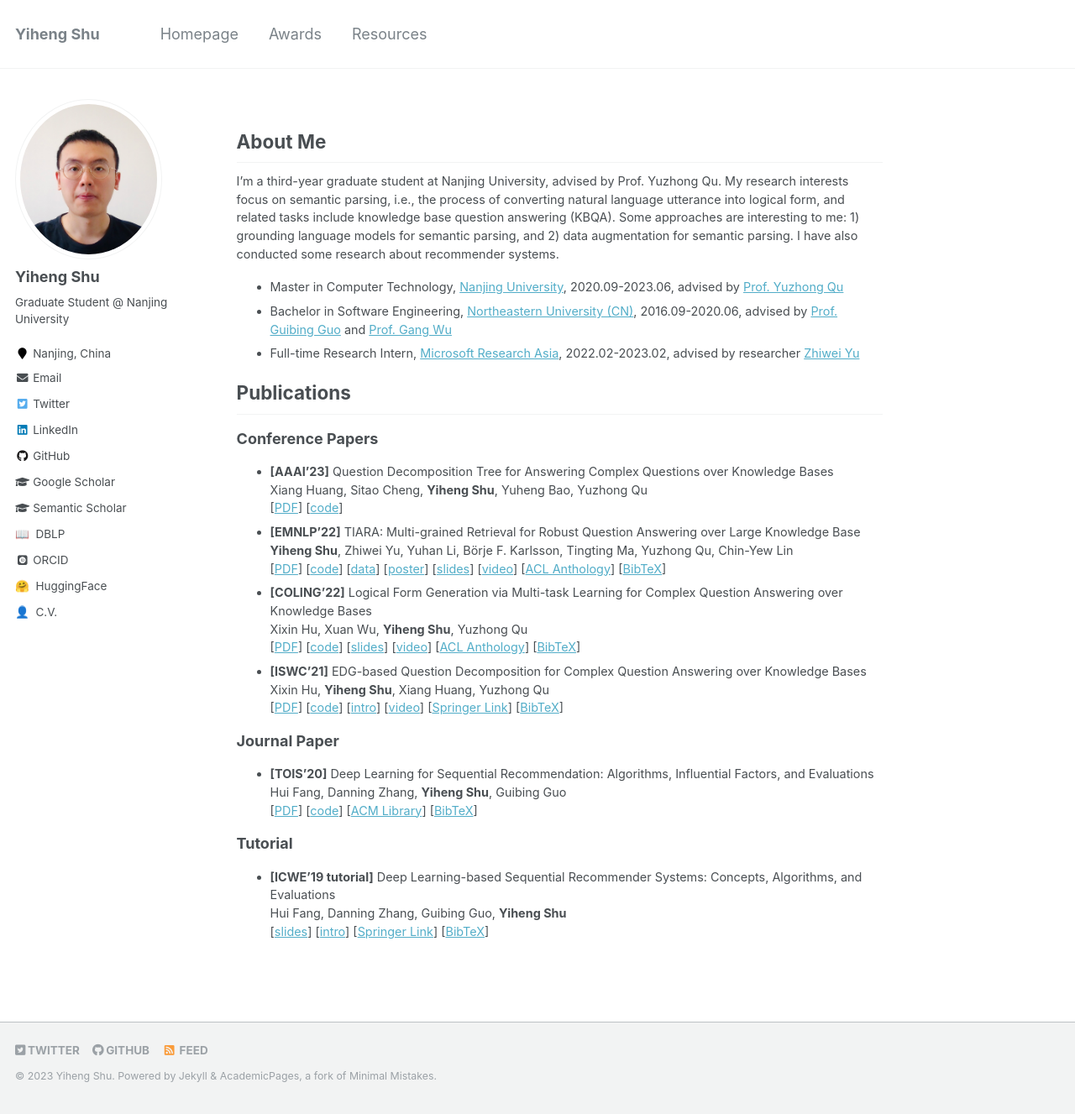
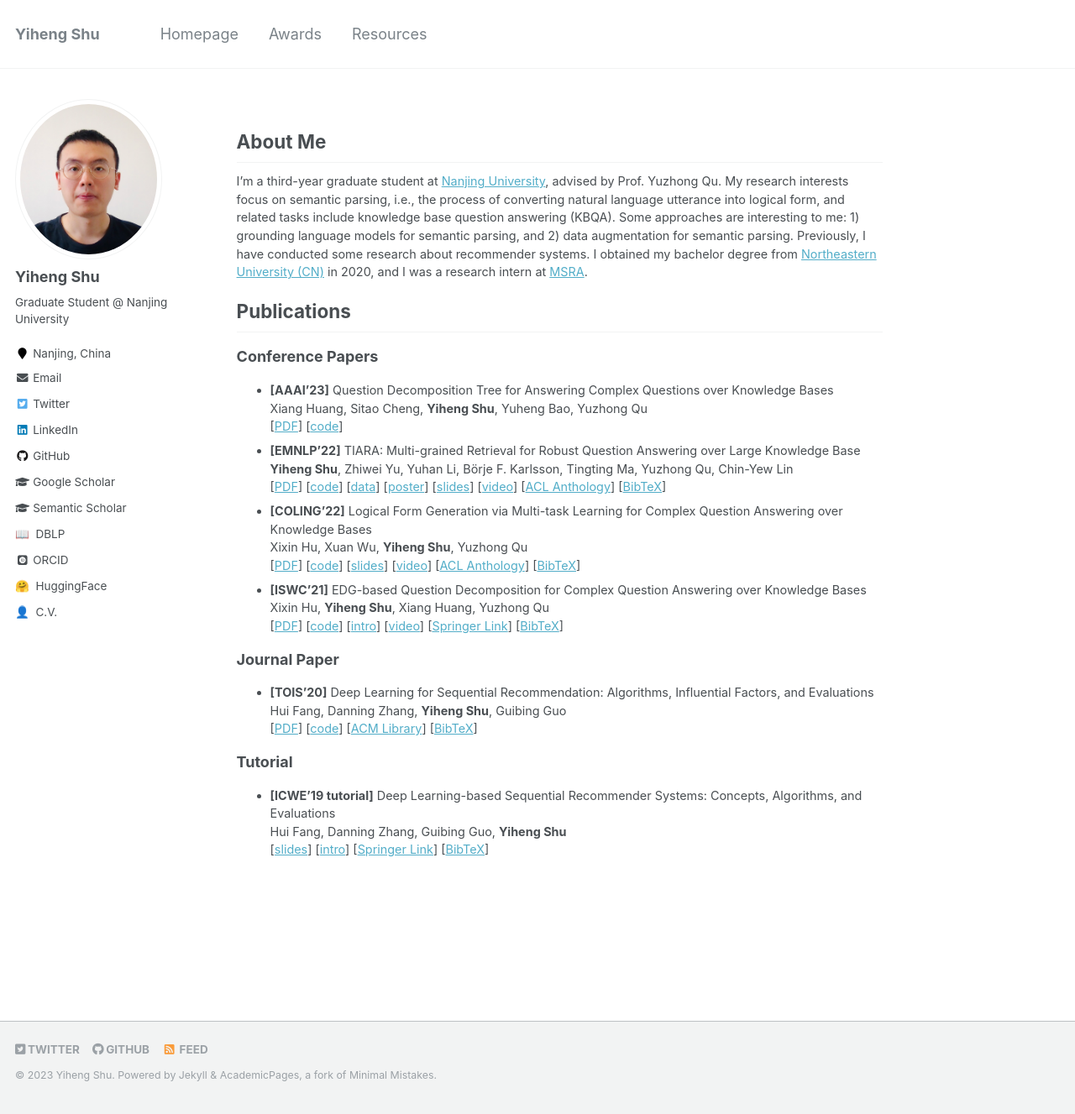
Before and after one commit to yihengshu/yihengshu.github.io, a Jekyll site: the page built from _pages/about.md, in a window 1280 px wide and 1327 px high. Shown: the whole window at 84% size. Built offline with Jekyll 4.4.1, drawn with Linux system fonts in a browser that asks for light colours; some web fonts are replaced.

Commit message:
Update about.md

```diff
--- a/_pages/about.md
+++ b/_pages/about.md
@@ -10,12 +10,12 @@ redirect_from:
 
 ## About Me
 
-I'm a third-year graduate student at Nanjing University, advised by Prof. Yuzhong Qu.
-My research interests focus on semantic parsing, i.e., the process of converting natural language utterance into logical form, and related tasks include knowledge base question answering (KBQA). Some approaches are interesting to me: 1) grounding language models for semantic parsing, and 2) data augmentation for semantic parsing. I have also conducted some research about recommender systems.
+I'm a third-year graduate student at [Nanjing University](https://www.nju.edu.cn/en/), advised by Prof. Yuzhong Qu.
+My research interests focus on semantic parsing, i.e., the process of converting natural language utterance into logical form, and related tasks include knowledge base question answering (KBQA). Some approaches are interesting to me: 1) grounding language models for semantic parsing, and 2) data augmentation for semantic parsing. Previously, I have conducted some research about recommender systems. I obtained my bachelor degree from [Northeastern University (CN)](http://english.neu.edu.cn/) in 2020, and I was a research intern at [MSRA](https://www.msra.cn/).
 
-- Master in Computer Technology, [Nanjing University](https://www.nju.edu.cn/en/), 2020.09-2023.06, advised by [Prof. Yuzhong Qu](http://ws.nju.edu.cn/~yzqu)
+<!-- - Master in Computer Technology, [Nanjing University](https://www.nju.edu.cn/en/), 2020.09-2023.06, advised by [Prof. Yuzhong Qu](http://ws.nju.edu.cn/~yzqu)
 - Bachelor in Software Engineering, [Northeastern University (CN)](http://english.neu.edu.cn/), 2016.09-2020.06, advised by [Prof. Guibing Guo](https://guoguibing.github.io/) and [Prof. Gang Wu](http://faculty.neu.edu.cn/wugang/)
-- Full-time Research Intern, [Microsoft Research Asia](https://www.msra.cn/), 2022.02-2023.02, advised by researcher [Zhiwei Yu](https://www.microsoft.com/en-us/research/people/zhiwyu/)
+- Full-time Research Intern, [Microsoft Research Asia](https://www.msra.cn/), 2022.02-2023.02, advised by researcher [Zhiwei Yu](https://www.microsoft.com/en-us/research/people/zhiwyu/) -->
 
 
 ## Publications
```
